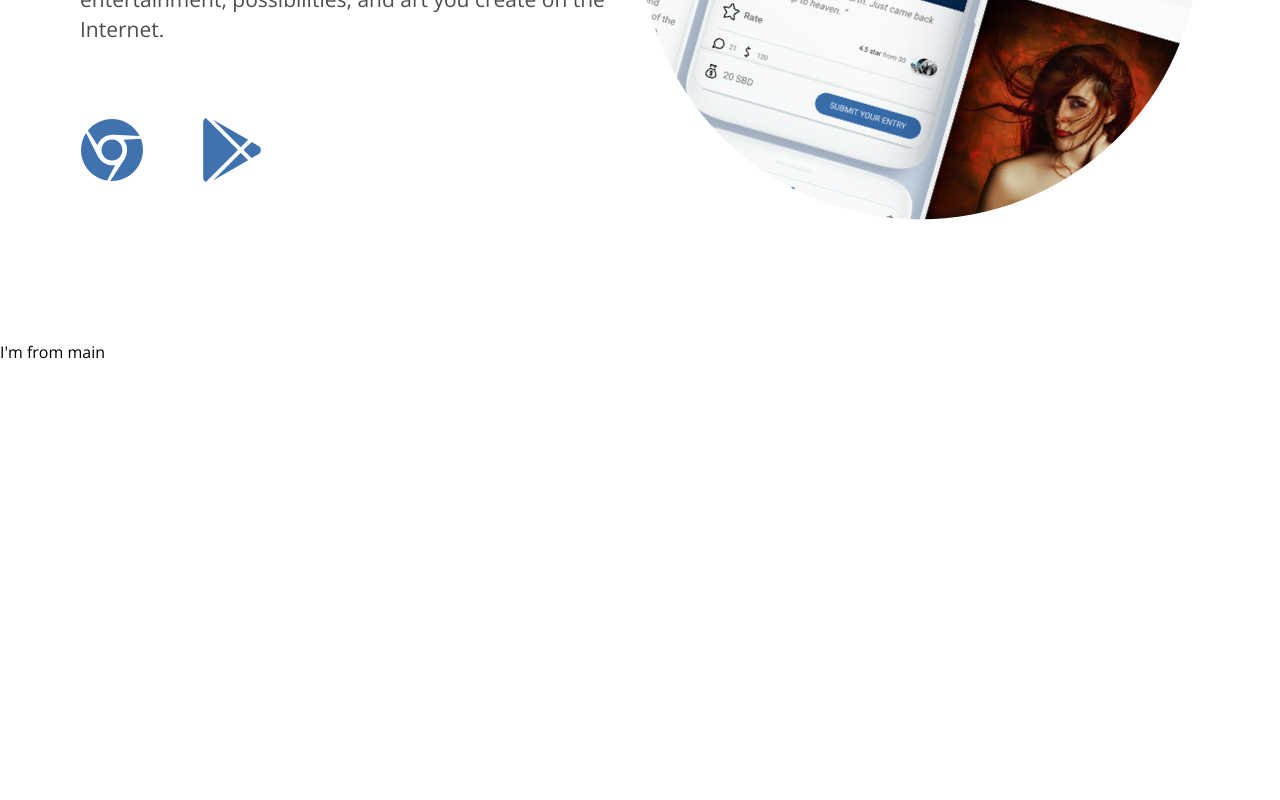
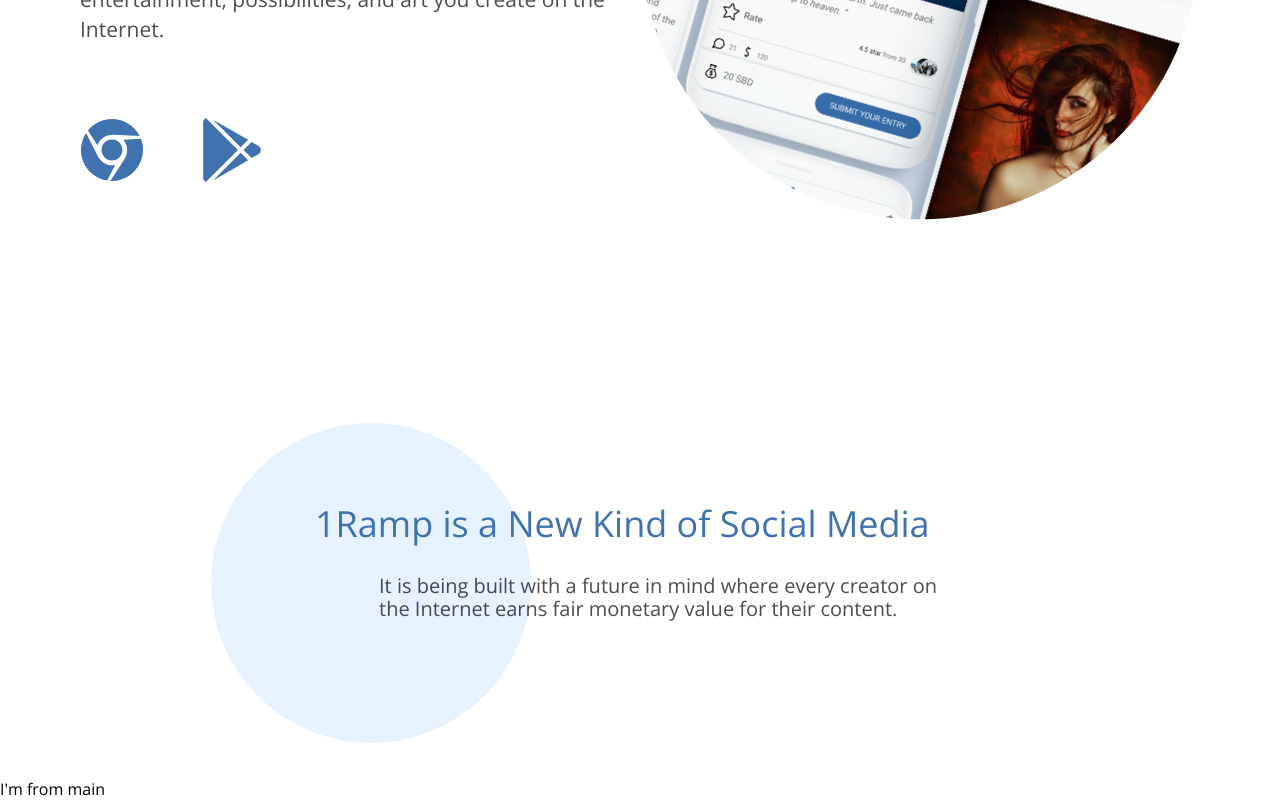
Before and after one commit to hapramp/1ramp-0319, a React (Create React App) app: page / in a window 1280 px wide. Shown: the part 457-1257 px from the top of the page. Before the commit the page ends 820 px from the top, so only its background shows below. Built offline with nearby package versions, Linux system fonts and the light colour scheme.

Commit message:
Adds about section

```diff
--- /dev/null
+++ b/src/Pages/Home/Components/About.js
@@ -0,0 +1,24 @@
+import React, { Component } from 'react';
+import style from './style.module.css'
+
+class About extends Component {
+    render() {
+        return (
+            <section className={style.sectionAbout}>
+                <div className="container">
+                <div className={style.aboutWrapper}>
+                    <h2 className={`${style.sectionTitle} text-color-primary`}>
+                        1Ramp is a New Kind of Social Media
+                    </h2>
+                    <p className={style.aboutText}>
+                        It is being built with a future in mind where every creator on the Internet earns fair monetary value for their content.
+                    </p>
+                    <div className={style.aboutDeco}></div>
+                </div>
+                </div>
+            </section>
+        );
+    }
+}
+
+export default About;
--- a/src/Pages/Home/Components/Hero.js
+++ b/src/Pages/Home/Components/Hero.js
@@ -1,11 +1,11 @@
-import React, { PureComponent } from 'react';
+import React, { Component } from 'react';
 import style from './style.module.css'
 
 import heroImage from './static/img/heroImage.png';
 import { FontAwesomeIcon } from '@fortawesome/react-fontawesome';
 import { faChrome, faGooglePlay } from '@fortawesome/free-brands-svg-icons';
 
-class Hero extends PureComponent {
+class Hero extends Component {
     render() {
         return (
             <section>
--- a/src/Pages/Home/Components/style.module.css
+++ b/src/Pages/Home/Components/style.module.css
@@ -30,3 +30,41 @@
 .heroCta >a:first-child {
     margin-right: 56px;
 }
+
+.aboutWrapper {
+    max-width: 650px;
+    margin-left: auto;
+    margin-right: auto;
+    position: relative;
+}
+
+.sectionTitle {
+    font-size: 36px;
+    font-weight: 500;
+    position: relative;
+    z-index: 2;
+}
+
+.aboutText {
+    font-size: 20px;
+    padding-left: 64px;
+    color: rgba(0, 0, 0, 0.7);
+    position: relative;
+    z-index: 2;
+}
+
+.sectionAbout {
+    margin-top: 160px;
+    margin-bottom: 160px;
+}
+
+.aboutDeco {
+    height: 320px;
+    width: 320px;
+    background-color: #E7F2FF;
+    border-radius: 50%;
+    position: absolute;
+    z-index: 1;
+    top: -80px;
+    left: -104px;
+}
--- a/src/Pages/Home/index.js
+++ b/src/Pages/Home/index.js
@@ -2,12 +2,14 @@
 import style from './style.module.css';
 
 import Hero from './Components/Hero';
+import About from './Components/About';
 
 class Home extends PureComponent {
     render() {
         return (
             <main>
-                <Hero/>
+                <Hero />
+                <About />
                 I'm from main
             </main>
         );
```
